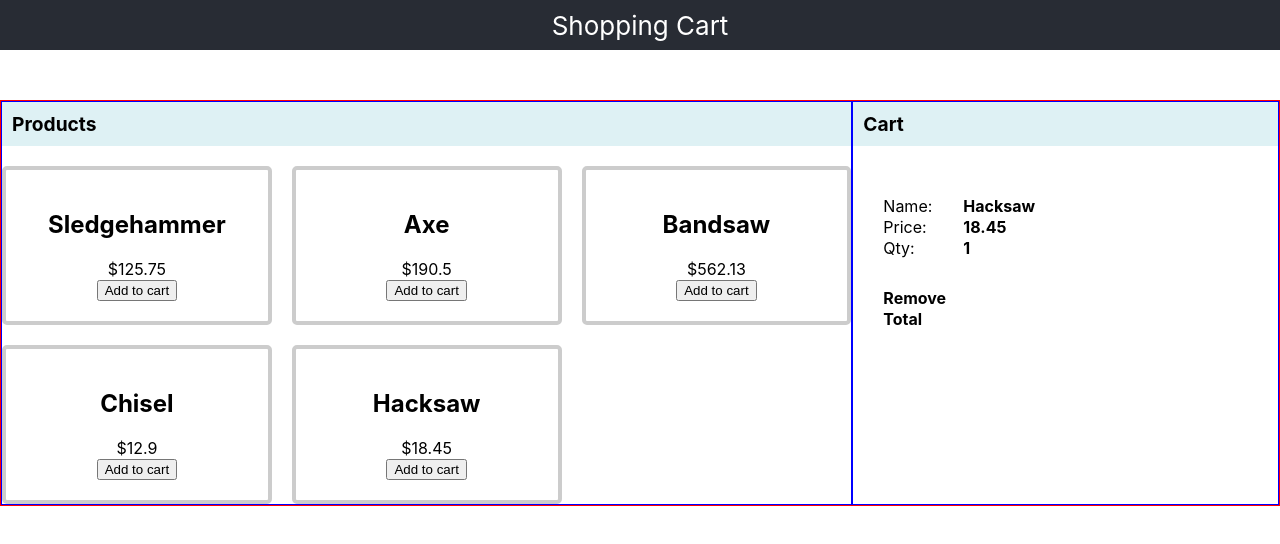
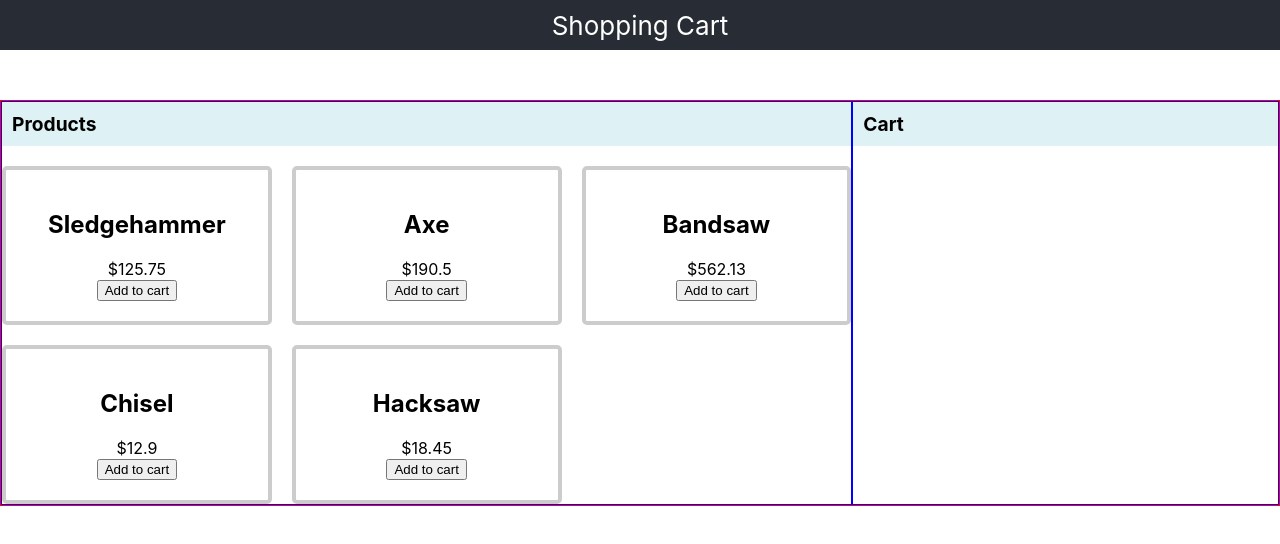
Before and after one commit to amit-nautiyal/shopping-cart, a React (Create React App) app: page / in a window 1280 px wide. Shown: the top 544 px of the page. Built offline with nearby package versions, Linux system fonts and the light colour scheme.

Commit message:
remove dummy initial cart item

```diff
--- a/src/App.js
+++ b/src/App.js
@@ -37,14 +37,7 @@ class App extends Component {
     super();
     this.state = {
       name: "React",
-      cart: [
-        {
-          id: 5,
-          name: "Hacksaw",
-          price: 18.45,
-          quantity: 1
-        }
-      ]
+      cart: []
     };
     this.handleAddFuc = this.handleAddFuc.bind(this);
   }
--- a/src/component/Cart.js
+++ b/src/component/Cart.js
@@ -2,6 +2,7 @@ import React from "react";
 import PropTypes from "prop-types";
 
 const Cart = props => {
+  console.log("props.cartItems-----", props.cartItems);
   return (
     <aside className="cart">
       <header className="cart__header">Cart</header>
@@ -22,9 +23,12 @@ const Cart = props => {
             </div>
           </div>
         ))}
-
-        <div>Remove</div>
-        <div>Total</div>
+        {props.cartItems.length > 0 && (
+          <>
+            <div>Remove</div>
+            <div>Total</div>
+          </>
+        )}
       </section>
     </aside>
   );
```
